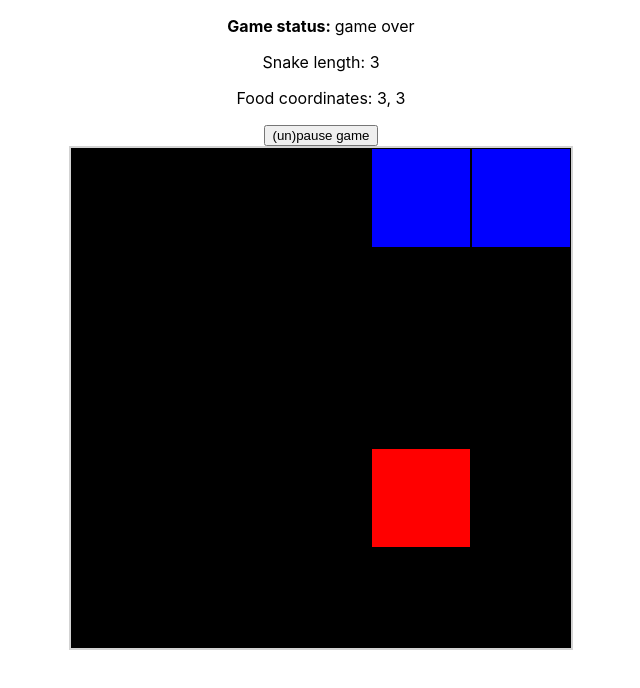
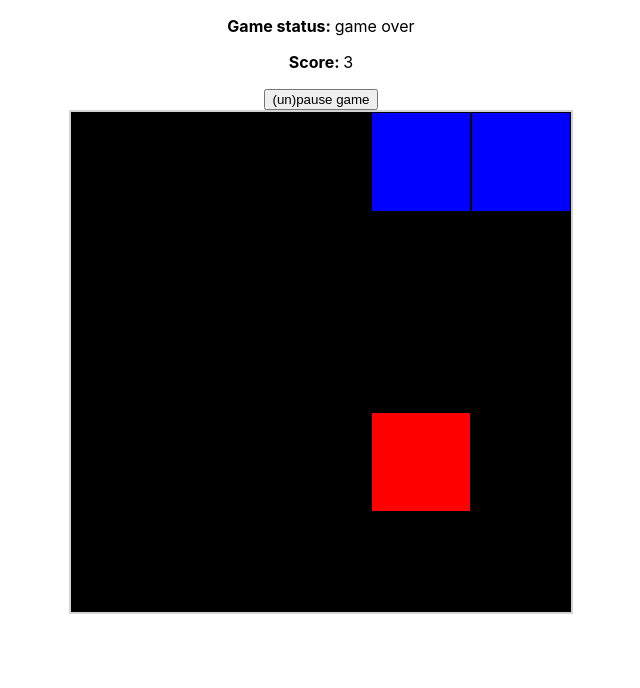
Before and after one commit to b-lukaszuk/snake_game, a React (Create React App) app in the folder my-app/: page / in a window 1280 px wide. Shown: the top 688 px of the page, without its empty margins (319-959 px from the left). Built offline with nearby package versions, Linux system fonts and the light colour scheme.

Commit message:
dodano wypisywanie wyniku

```diff
--- a/my-app/src/App.tsx
+++ b/my-app/src/App.tsx
@@ -20,6 +20,7 @@ const App: React.FC = (): ReactElement<HTMLElement> => {
         Direction.Right
     );
     const [gameOver, setGameOver]: [boolean, Function] = useState(false);
+    const [score, setScore]: [number, Function] = useState(snake.length);
     const maxSnakeLength: number = config.nOfRows * config.nOfCols;
 
     useEffect(() => {
@@ -84,10 +85,12 @@ const App: React.FC = (): ReactElement<HTMLElement> => {
                     // otherwise while loop in getFreeRandBlock (in setNewFood)
                     // is infinite
                     if (snake.length === (maxSnakeLength - 1)) {
+                        setScore((prevScore: number) => prevScore + 1);
                         setGameOver(true);
                     } else {
                         // necessary, because of about 1 frame delay
                         // otherwise, new food may come in head
+                        setScore((prevScore: number) => prevScore + 1);
                         setNewFood(eatFood(snake, food));
                         growSnake();
                     }
@@ -104,8 +107,7 @@ const App: React.FC = (): ReactElement<HTMLElement> => {
     return (
         <div className="App">
             <p><b>Game status: </b> {gameOver ? "game over" : "in progress"}</p>
-            <p>Snake length: {snake.length}</p>
-            <p>Food coordinates: {food.x}, {food.y}</p>
+            <p><b>Score: </b>{score}</p>
             <button onClick={() => setGameOver((pgo: boolean) => !pgo)}>(un)pause game</button>
             <Canvas snake={snake} food={food} />
         </div>
```
